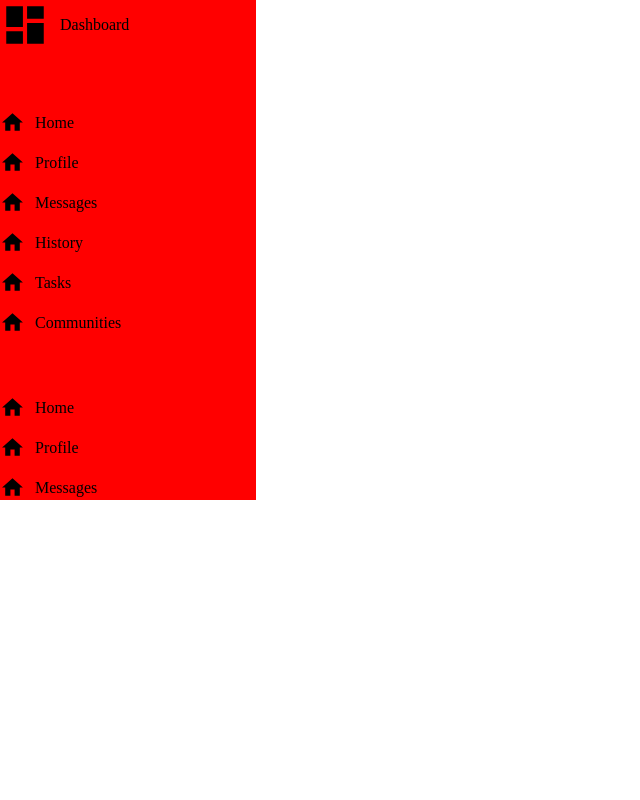
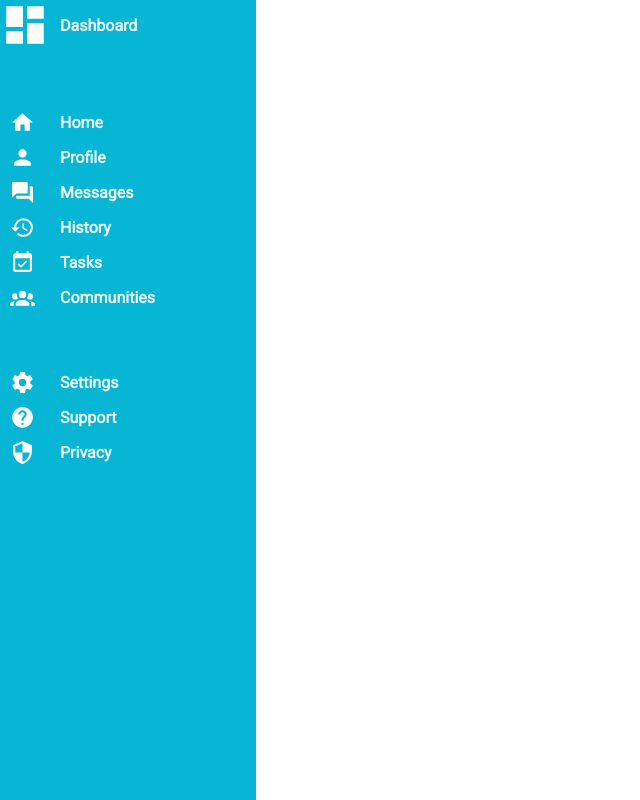
Before and after one commit to BrianJ-4/Odin-AdminDashboard, a plain HTML site: page index.html in a window 1280 px wide. Shown: the whole page, without its empty margins (0-640 px from the left). Drawn offline with Linux system fonts and the light colour scheme.

Commit message:
Sidebar completed

```diff
--- a/index.html
+++ b/index.html
@@ -5,52 +5,77 @@
     <meta name="viewport" content="width=device-width, initial-scale=1.0">
     <title>Admin Dashboard</title>
     <link rel="stylesheet" href="styles.css">
+    <link rel="preconnect" href="https://fonts.googleapis.com">
+    <link rel="preconnect" href="https://fonts.gstatic.com" crossorigin>
+    <link href="https://fonts.googleapis.com/css2?family=Roboto&display=swap" rel="stylesheet">
 </head>
 <body>
     <div id="mainContainer">
         <div id="sidebar">
-            <div id="dashboardTitle">
-                <svg xmlns="http://www.w3.org/2000/svg" viewBox="0 0 24 24"><title>view-dashboard</title><path d="M13,3V9H21V3M13,21H21V11H13M3,21H11V15H3M3,13H11V3H3V13Z" /></svg>
-                <div id="dashboardText">Dashboard</div>
+            <div id="dashboardTitle" class="sidebar-section">
+                <svg xmlns="http://www.w3.org/2000/svg" viewBox="0 0 24 24">
+                    <title>view-dashboard</title>
+                    <path class="icon" d="M13,3V9H21V3M13,21H21V11H13M3,21H11V15H3M3,13H11V3H3V13Z"/>
+                  </svg>
+                <div>Dashboard</div>
             </div>
-            <div id="sidebar-navigation">
+            <div id="sidebar-navigation" class="sidebar-section">
                 <div id="home" class="sidebar-item">
-                    <svg xmlns="http://www.w3.org/2000/svg" viewBox="0 0 24 24"><title>home</title><path d="M10,20V14H14V20H19V12H22L12,3L2,12H5V20H10Z" /></svg>
-                    <div id="dashboardText">Home</div>
+                    <svg xmlns="http://www.w3.org/2000/svg" viewBox="0 0 24 24">
+                        <title>home</title>
+                        <path class="icon" d="M10,20V14H14V20H19V12H22L12,3L2,12H5V20H10Z" />
+                    </svg>
+                    <div>Home</div>
                 </div>
-                <div id="home" class="sidebar-item">
-                    <svg xmlns="http://www.w3.org/2000/svg" viewBox="0 0 24 24"><title>home</title><path d="M10,20V14H14V20H19V12H22L12,3L2,12H5V20H10Z" /></svg>
-                    <div id="dashboardText">Profile</div>
+                <div id="profile" class="sidebar-item">
+                    <svg xmlns="http://www.w3.org/2000/svg" viewBox="0 0 24 24">
+                        <title>account</title>
+                        <path class="icon" d="M12,4A4,4 0 0,1 16,8A4,4 0 0,1 12,12A4,4 0 0,1 8,8A4,4 0 0,1 12,4M12,14C16.42,14 20,15.79 20,18V20H4V18C4,15.79 7.58,14 12,14Z" /></svg>
+                    <div>Profile</div>
                 </div>
-                <div id="home" class="sidebar-item">
-                    <svg xmlns="http://www.w3.org/2000/svg" viewBox="0 0 24 24"><title>home</title><path d="M10,20V14H14V20H19V12H22L12,3L2,12H5V20H10Z" /></svg>
-                    <div id="dashboardText">Messages</div>
+                <div id="messages" class="sidebar-item">
+                    <svg xmlns="http://www.w3.org/2000/svg" viewBox="0 0 24 24">
+                        <title>forum</title>
+                        <path class="icon" d="M17,12V3A1,1 0 0,0 16,2H3A1,1 0 0,0 2,3V17L6,13H16A1,1 0 0,0 17,12M21,6H19V15H6V17A1,1 0 0,0 7,18H18L22,22V7A1,1 0 0,0 21,6Z" /></svg>
+                    <div>Messages</div>
                 </div>
-                <div id="home" class="sidebar-item">
-                    <svg xmlns="http://www.w3.org/2000/svg" viewBox="0 0 24 24"><title>home</title><path d="M10,20V14H14V20H19V12H22L12,3L2,12H5V20H10Z" /></svg>
-                    <div id="dashboardText">History</div>
+                <div id="history" class="sidebar-item">
+                    <svg xmlns="http://www.w3.org/2000/svg" viewBox="0 0 24 24">
+                        <title>history</title>
+                        <path class="icon" d="M13.5,8H12V13L16.28,15.54L17,14.33L13.5,12.25V8M13,3A9,9 0 0,0 4,12H1L4.96,16.03L9,12H6A7,7 0 0,1 13,5A7,7 0 0,1 20,12A7,7 0 0,1 13,19C11.07,19 9.32,18.21 8.06,16.94L6.64,18.36C8.27,20 10.5,21 13,21A9,9 0 0,0 22,12A9,9 0 0,0 13,3" /></svg>
+                    <div>History</div>
                 </div>
-                <div id="home" class="sidebar-item">
-                    <svg xmlns="http://www.w3.org/2000/svg" viewBox="0 0 24 24"><title>home</title><path d="M10,20V14H14V20H19V12H22L12,3L2,12H5V20H10Z" /></svg>
-                    <div id="dashboardText">Tasks</div>
+                <div id="tasks" class="sidebar-item">
+                    <svg xmlns="http://www.w3.org/2000/svg" viewBox="0 0 24 24">
+                        <title>calendar-check</title>
+                        <path class="icon" d="M19,19H5V8H19M19,3H18V1H16V3H8V1H6V3H5C3.89,3 3,3.9 3,5V19A2,2 0 0,0 5,21H19A2,2 0 0,0 21,19V5A2,2 0 0,0 19,3M16.53,11.06L15.47,10L10.59,14.88L8.47,12.76L7.41,13.82L10.59,17L16.53,11.06Z" /></svg>
+                    <div>Tasks</div>
                 </div>
-                <div id="home" class="sidebar-item">
-                    <svg xmlns="http://www.w3.org/2000/svg" viewBox="0 0 24 24"><title>home</title><path d="M10,20V14H14V20H19V12H22L12,3L2,12H5V20H10Z" /></svg>
-                    <div id="dashboardText">Communities</div>
+                <div id="communities" class="sidebar-item">
+                    <svg xmlns="http://www.w3.org/2000/svg" viewBox="0 0 24 24">
+                        <title>account-group</title>
+                        <path class="icon" d="M12,5.5A3.5,3.5 0 0,1 15.5,9A3.5,3.5 0 0,1 12,12.5A3.5,3.5 0 0,1 8.5,9A3.5,3.5 0 0,1 12,5.5M5,8C5.56,8 6.08,8.15 6.53,8.42C6.38,9.85 6.8,11.27 7.66,12.38C7.16,13.34 6.16,14 5,14A3,3 0 0,1 2,11A3,3 0 0,1 5,8M19,8A3,3 0 0,1 22,11A3,3 0 0,1 19,14C17.84,14 16.84,13.34 16.34,12.38C17.2,11.27 17.62,9.85 17.47,8.42C17.92,8.15 18.44,8 19,8M5.5,18.25C5.5,16.18 8.41,14.5 12,14.5C15.59,14.5 18.5,16.18 18.5,18.25V20H5.5V18.25M0,20V18.5C0,17.11 1.89,15.94 4.45,15.6C3.86,16.28 3.5,17.22 3.5,18.25V20H0M24,20H20.5V18.25C20.5,17.22 20.14,16.28 19.55,15.6C22.11,15.94 24,17.11 24,18.5V20Z" /></svg>
+                    <div>Communities</div>
                 </div>
             </div>
-            <div id="sidebar-branding">
-                <div id="home" class="sidebar-item">
-                    <svg xmlns="http://www.w3.org/2000/svg" viewBox="0 0 24 24"><title>home</title><path d="M10,20V14H14V20H19V12H22L12,3L2,12H5V20H10Z" /></svg>
-                    <div id="dashboardText">Home</div>
+            <div id="sidebar-branding" class="sidebar-section">
+                <div id="settings" class="sidebar-item">
+                    <svg xmlns="http://www.w3.org/2000/svg" viewBox="0 0 24 24">
+                        <title>cog</title>
+                        <path class="icon" d="M12,15.5A3.5,3.5 0 0,1 8.5,12A3.5,3.5 0 0,1 12,8.5A3.5,3.5 0 0,1 15.5,12A3.5,3.5 0 0,1 12,15.5M19.43,12.97C19.47,12.65 19.5,12.33 19.5,12C19.5,11.67 19.47,11.34 19.43,11L21.54,9.37C21.73,9.22 21.78,8.95 21.66,8.73L19.66,5.27C19.54,5.05 19.27,4.96 19.05,5.05L16.56,6.05C16.04,5.66 15.5,5.32 14.87,5.07L14.5,2.42C14.46,2.18 14.25,2 14,2H10C9.75,2 9.54,2.18 9.5,2.42L9.13,5.07C8.5,5.32 7.96,5.66 7.44,6.05L4.95,5.05C4.73,4.96 4.46,5.05 4.34,5.27L2.34,8.73C2.21,8.95 2.27,9.22 2.46,9.37L4.57,11C4.53,11.34 4.5,11.67 4.5,12C4.5,12.33 4.53,12.65 4.57,12.97L2.46,14.63C2.27,14.78 2.21,15.05 2.34,15.27L4.34,18.73C4.46,18.95 4.73,19.03 4.95,18.95L7.44,17.94C7.96,18.34 8.5,18.68 9.13,18.93L9.5,21.58C9.54,21.82 9.75,22 10,22H14C14.25,22 14.46,21.82 14.5,21.58L14.87,18.93C15.5,18.67 16.04,18.34 16.56,17.94L19.05,18.95C19.27,19.03 19.54,18.95 19.66,18.73L21.66,15.27C21.78,15.05 21.73,14.78 21.54,14.63L19.43,12.97Z" /></svg>
+                    <div>Settings</div>
                 </div>
-                <div id="home" class="sidebar-item">
-                    <svg xmlns="http://www.w3.org/2000/svg" viewBox="0 0 24 24"><title>home</title><path d="M10,20V14H14V20H19V12H22L12,3L2,12H5V20H10Z" /></svg>
-                    <div id="dashboardText">Profile</div>
+                <div id="support" class="sidebar-item">
+                    <svg xmlns="http://www.w3.org/2000/svg" viewBox="0 0 24 24">
+                        <title>help-circle</title>
+                        <path class="icon" d="M15.07,11.25L14.17,12.17C13.45,12.89 13,13.5 13,15H11V14.5C11,13.39 11.45,12.39 12.17,11.67L13.41,10.41C13.78,10.05 14,9.55 14,9C14,7.89 13.1,7 12,7A2,2 0 0,0 10,9H8A4,4 0 0,1 12,5A4,4 0 0,1 16,9C16,9.88 15.64,10.67 15.07,11.25M13,19H11V17H13M12,2A10,10 0 0,0 2,12A10,10 0 0,0 12,22A10,10 0 0,0 22,12C22,6.47 17.5,2 12,2Z" /></svg>
+                    <div>Support</div>
                 </div>
-                <div id="home" class="sidebar-item">
-                    <svg xmlns="http://www.w3.org/2000/svg" viewBox="0 0 24 24"><title>home</title><path d="M10,20V14H14V20H19V12H22L12,3L2,12H5V20H10Z" /></svg>
-                    <div id="dashboardText">Messages</div>
+                <div id="privacy" class="sidebar-item">
+                    <svg xmlns="http://www.w3.org/2000/svg" viewBox="0 0 24 24">
+                        <title>security</title>
+                        <path class="icon" d="M12,12H19C18.47,16.11 15.72,19.78 12,20.92V12H5V6.3L12,3.19M12,1L3,5V11C3,16.55 6.84,21.73 12,23C17.16,21.73 21,16.55 21,11V5L12,1Z" /></svg>
+                    <div>Privacy</div>
                 </div>
             </div>
         </div>
--- a/styles.css
+++ b/styles.css
@@ -3,19 +3,24 @@ html, body {
     margin: 0;
 }
 
-/* Main Layout */
 #mainContainer {
     display: grid;
     grid-template-rows: 1fr 4fr;
     grid-template-columns: 1fr 4fr;
     grid-template-areas: "sidebar header" "sidebar content";
+    height: 100%;
 }
 
 #sidebar {
     grid-area: sidebar;
     display: grid;
+    grid-template-rows: repeat(3, min-content);
     gap: 60px;
-    background-color: red;
+    background-color: #06b6d4;
+    fill: white;
+    color: #ecfeff;
+    font-family: Roboto;
+    font-weight: bold;
 }
 
 #header {
@@ -25,38 +30,38 @@ html, body {
 #content {
     grid-area: content;
 }
-/************************/
 
-/* Sidebar */
 #dashboardTitle {
     display: grid;
-    grid-template-columns: 50px auto;
-    grid-template-rows: 1fr;
-    justify-content: start;
-}
-
-#dashboardText {
-    padding-left: 10px;
-    align-self: center;
+    grid-template-columns: 50px min-content;
+    align-items: center;
+    gap: 10px;
 }
 
 #sidebar-navigation {
     display: grid;
     grid-template-rows: repeat(6, 1fr);
-    gap: 15px;
+    gap: 10px;
+    padding-left: 10px;
 }
 
 #sidebar-branding {
     display: grid;
     grid-template-rows: repeat(3, 1fr);
-    gap: 15px;
+    gap: 10px;
+    padding-left: 10px;
 }
 
-.sidebar-item{
+.sidebar-item {
     display: grid;
-    grid-template-columns: 25px auto;
-    grid-template-rows: 1fr;
-    justify-content: start;
+    grid-template-columns: 25px min-content;
+    align-items: center;
+    gap: 25px;
 }
 
-/************************/
+
+.sidebar-item:hover {
+    color: #a5f3fc;
+    fill: #a5f3fc;
+    text-decoration: underline;
+}
```
